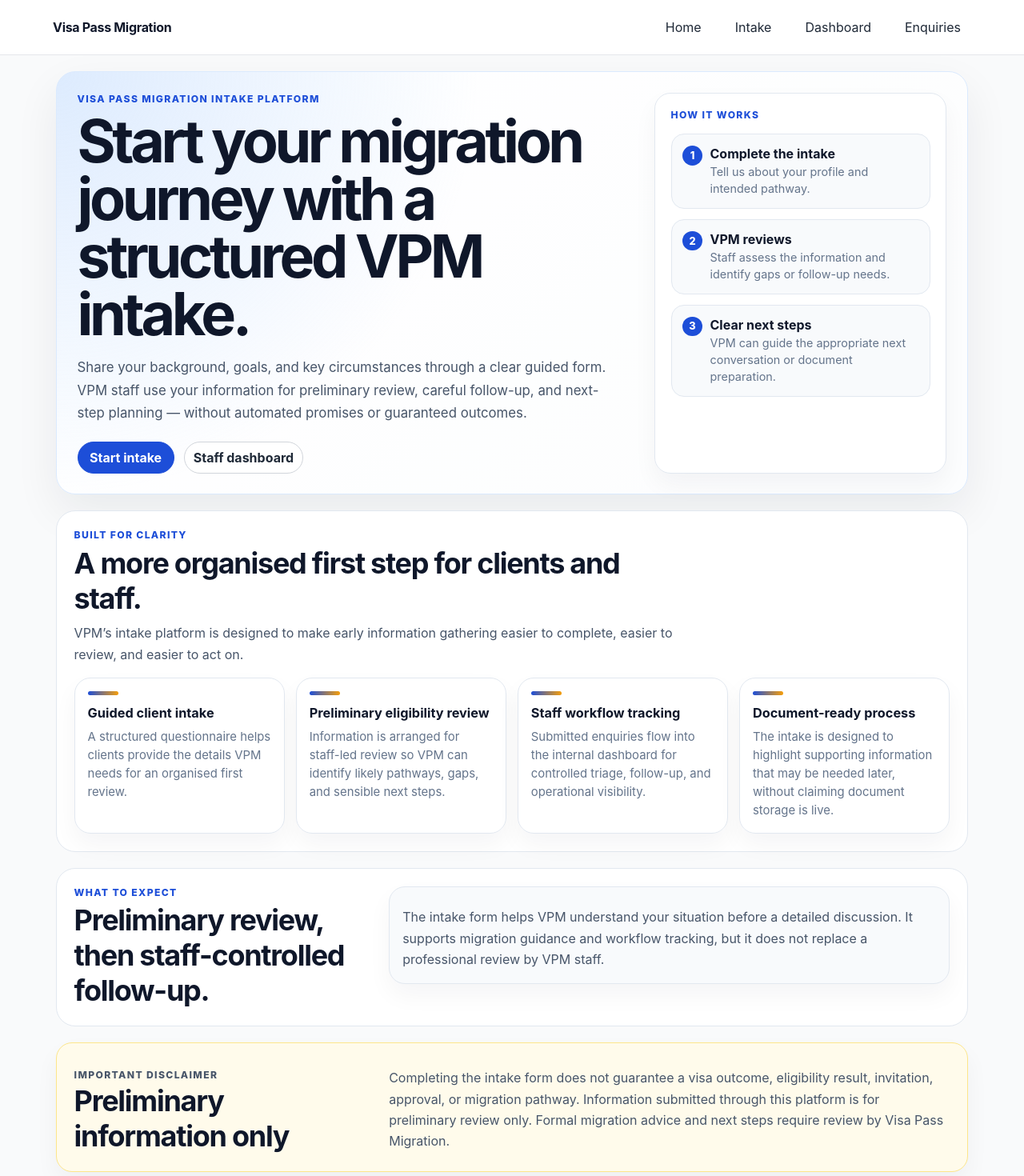
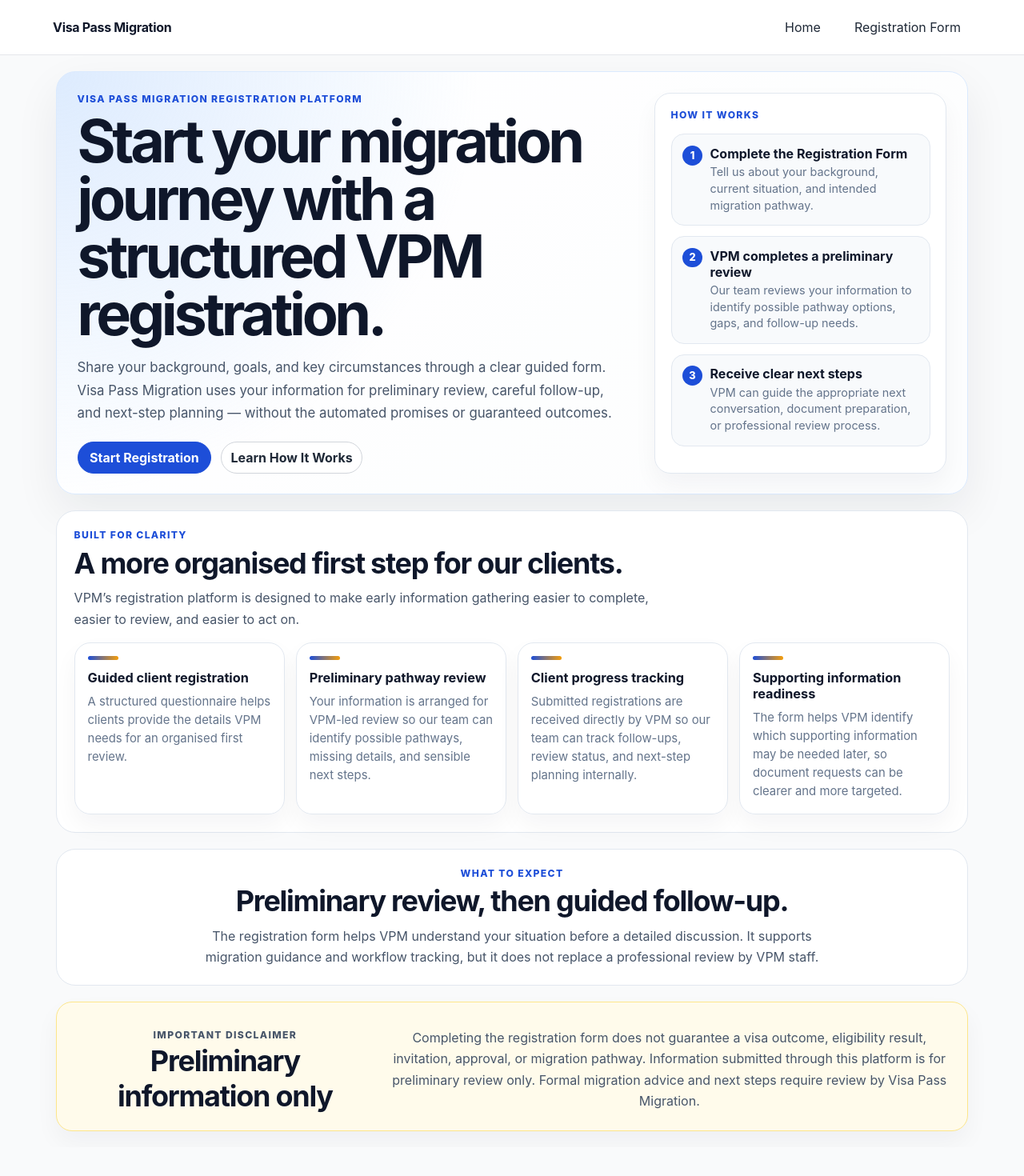
Before and after one commit to VisaPassMigration/VPM-online-enquiry-form, a Next.js app: page / in a window 1280 px wide. Shown: the top 1470 px of the page at 80% size. After the commit the page ends 1434 px from the top, so only its background shows below. Built offline with nearby package versions, Linux system fonts and the light colour scheme.

Commit message:
Refine public registration landing page

```diff
--- a/src/app/globals.css
+++ b/src/app/globals.css
@@ -1327,3 +1327,15 @@ button[type='submit']:not(.secondary-btn):hover {
     grid-template-columns: 1fr;
   }
 }
+
+
+.landing-section--centered,
+.landing-disclaimer--centered {
+  justify-items: center;
+  text-align: center;
+}
+
+.landing-section__heading--centered,
+.landing-disclaimer--centered p {
+  max-width: 820px;
+}
--- a/src/app/page.tsx
+++ b/src/app/page.tsx
@@ -3,20 +3,20 @@ import Link from 'next/link';
 
 const features = [
   {
-    title: 'Guided client intake',
+    title: 'Guided client registration',
     description: 'A structured questionnaire helps clients provide the details VPM needs for an organised first review.',
   },
   {
-    title: 'Preliminary eligibility review',
-    description: 'Information is arranged for staff-led review so VPM can identify likely pathways, gaps, and sensible next steps.',
+    title: 'Preliminary pathway review',
+    description: 'Your information is arranged for VPM-led review so our team can identify possible pathways, missing details, and sensible next steps.',
   },
   {
-    title: 'Staff workflow tracking',
-    description: 'Submitted enquiries flow into the internal dashboard for controlled triage, follow-up, and operational visibility.',
+    title: 'Client progress tracking',
+    description: 'Submitted registrations are received directly by VPM so our team can track follow-ups, review status, and next-step planning internally.',
   },
   {
-    title: 'Document-ready process',
-    description: 'The intake is designed to highlight supporting information that may be needed later, without claiming document storage is live.',
+    title: 'Supporting information readiness',
+    description: 'The form helps VPM identify which supporting information may be needed later, so document requests can be clearer and more targeted.',
   },
 ];
 
@@ -25,23 +25,23 @@ export default function HomePage() {
     <main className="public-landing">
       <section className="landing-hero">
         <div className="landing-hero__content">
-          <p className="eyebrow">Visa Pass Migration intake platform</p>
-          <h1>Start your migration journey with a structured VPM intake.</h1>
+          <p className="eyebrow">Visa Pass Migration Registration Platform</p>
+          <h1>Start your migration journey with a structured VPM registration.</h1>
           <p>
-            Share your background, goals, and key circumstances through a clear guided form. VPM staff use your information for
-            preliminary review, careful follow-up, and next-step planning — without automated promises or guaranteed outcomes.
+            Share your background, goals, and key circumstances through a clear guided form. Visa Pass Migration uses your information for
+            preliminary review, careful follow-up, and next-step planning — without the automated promises or guaranteed outcomes.
           </p>
           <div className="landing-actions">
-            <Link href="/intake" className="primary-btn">Start intake</Link>
-            <Link href="/dashboard" className="secondary-btn">Staff dashboard</Link>
+            <Link href="/intake" className="primary-btn">Start Registration</Link>
+            <Link href="#how-it-works" className="secondary-btn">Learn How It Works</Link>
           </div>
         </div>
-        <aside className="landing-hero__panel" aria-label="How the intake works">
-          <p className="eyebrow">How it works</p>
+        <aside id="how-it-works" className="landing-hero__panel" aria-label="How the registration works">
+          <p className="eyebrow">How It Works</p>
           <ol>
-            <li><strong>Complete the intake</strong><span>Tell us about your profile and intended pathway.</span></li>
-            <li><strong>VPM reviews</strong><span>Staff assess the information and identify gaps or follow-up needs.</span></li>
-            <li><strong>Clear next steps</strong><span>VPM can guide the appropriate next conversation or document preparation.</span></li>
+            <li><strong>Complete the Registration Form</strong><span>Tell us about your background, current situation, and intended migration pathway.</span></li>
+            <li><strong>VPM completes a preliminary review</strong><span>Our team reviews your information to identify possible pathway options, gaps, and follow-up needs.</span></li>
+            <li><strong>Receive clear next steps</strong><span>VPM can guide the appropriate next conversation, document preparation, or professional review process.</span></li>
           </ol>
         </aside>
       </section>
@@ -49,8 +49,8 @@ export default function HomePage() {
       <section className="landing-section" aria-labelledby="landing-features-title">
         <div className="landing-section__heading">
           <p className="eyebrow">Built for clarity</p>
-          <h2 id="landing-features-title">A more organised first step for clients and staff.</h2>
-          <p>VPM’s intake platform is designed to make early information gathering easier to complete, easier to review, and easier to act on.</p>
+          <h2 id="landing-features-title">A more organised first step for our clients.</h2>
+          <p>VPM’s registration platform is designed to make early information gathering easier to complete, easier to review, and easier to act on.</p>
         </div>
         <div className="landing-feature-grid">
           {features.map((feature) => (
@@ -63,26 +63,24 @@ export default function HomePage() {
         </div>
       </section>
 
-      <section className="landing-section landing-section--split" aria-labelledby="next-steps-title">
-        <div>
+      <section className="landing-section landing-section--centered" aria-labelledby="next-steps-title">
+        <div className="landing-section__heading landing-section__heading--centered">
           <p className="eyebrow">What to expect</p>
-          <h2 id="next-steps-title">Preliminary review, then staff-controlled follow-up.</h2>
-        </div>
-        <div className="landing-copy-card">
+          <h2 id="next-steps-title">Preliminary review, then guided follow-up.</h2>
           <p>
-            The intake form helps VPM understand your situation before a detailed discussion. It supports migration guidance and workflow
+            The registration form helps VPM understand your situation before a detailed discussion. It supports migration guidance and workflow
             tracking, but it does not replace a professional review by VPM staff.
           </p>
         </div>
       </section>
 
-      <section className="landing-disclaimer" aria-labelledby="disclaimer-title">
+      <section className="landing-disclaimer landing-disclaimer--centered" aria-labelledby="disclaimer-title">
         <div>
           <p className="eyebrow">Important disclaimer</p>
           <h2 id="disclaimer-title">Preliminary information only</h2>
         </div>
         <p>
-          Completing the intake form does not guarantee a visa outcome, eligibility result, invitation, approval, or migration pathway.
+          Completing the registration form does not guarantee a visa outcome, eligibility result, invitation, approval, or migration pathway.
           Information submitted through this platform is for preliminary review only. Formal migration advice and next steps require review
           by Visa Pass Migration.
         </p>
--- a/src/components/Nav.tsx
+++ b/src/components/Nav.tsx
@@ -1,13 +1,26 @@
+'use client';
+
+import React from 'react';
 import Link from 'next/link';
+import { usePathname } from 'next/navigation';
 
-const navItems = [
+const publicNavItems = [
   { href: '/', label: 'Home' },
-  { href: '/intake', label: 'Intake' },
+  { href: '/intake', label: 'Registration Form' },
+];
+
+const staffNavItems = [
+  { href: '/', label: 'Home' },
+  { href: '/intake', label: 'Registration Form' },
   { href: '/dashboard', label: 'Dashboard' },
   { href: '/dashboard/enquiries', label: 'Enquiries' },
 ];
 
 export function Nav() {
+  const pathname = usePathname();
+  const isStaffRoute = pathname?.startsWith('/dashboard') || pathname?.startsWith('/admin');
+  const navItems = isStaffRoute ? staffNavItems : publicNavItems;
+
   return (
     <nav className="site-nav" aria-label="Main navigation">
       {navItems.map((item) => (
```
Also changed, not shown: 2 other files (tests, documents, lock files or other folders).
